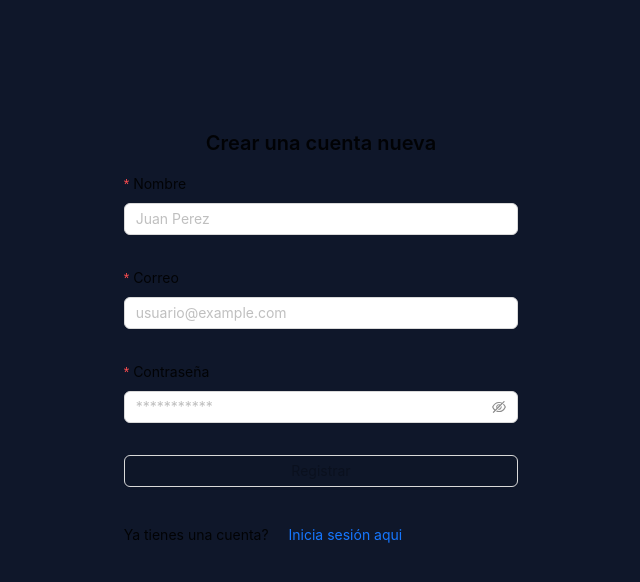
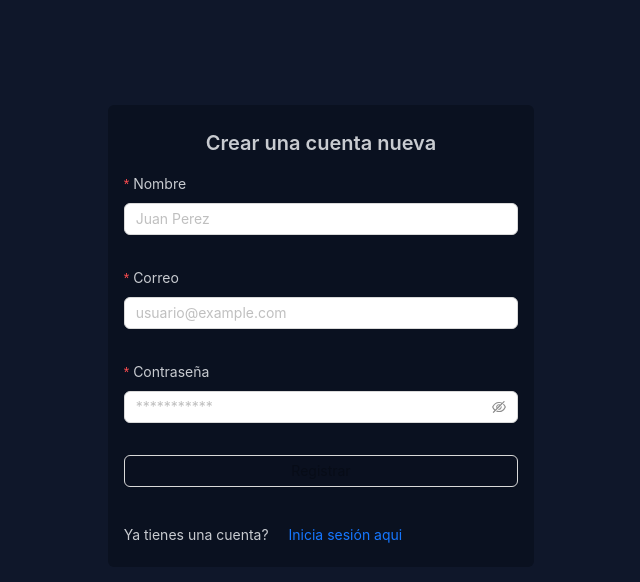
Before and after one commit to whoAngeel/exoplanet-client, a React (Vite) app: page /register in a window 1280 px wide. Shown: the top 582 px of the page, without its empty margins (319-959 px from the left). Built offline with nearby package versions, Linux system fonts and the light colour scheme.

Commit message:
cambios x

```diff
--- a/src/App.jsx
+++ b/src/App.jsx
@@ -1,5 +1,4 @@
 import AppRouter from "./routes/AppRouter";
-import { ConfigProvider, message } from "antd";
 import { Provider } from "react-redux";
 // import {store, persistor} from
 import { PersistGate } from "redux-persist/integration/react";
@@ -8,9 +7,7 @@ function App() {
 	return (
 		<Provider store={store}>
 			<PersistGate loading={null} persistor={persistor}>
-				<ConfigProvider>
-					<AppRouter />
-				</ConfigProvider>
+				<AppRouter />
 			</PersistGate>
 		</Provider>
 	);
--- a/src/pages/Home.jsx
+++ b/src/pages/Home.jsx
@@ -1,5 +1,5 @@
 function Home() {
-	return <h1 className="text-3xl font-bold underline">Exoplanet</h1>;
+	return <h1 className="text-3xl font-bold underline flex-1 h-full">ExoPlanet</h1>;
 }
 
 export default Home;
--- a/src/pages/Login.jsx
+++ b/src/pages/Login.jsx
@@ -30,19 +30,19 @@ function Login() {
 		dispatch(loginAuth(values));
 	};
 	return (
-		<div className="flex h-full items-center justify-center min-h-screen bg-base-50 ">
+		<div className="flex h-full items-center justify-center min-h-screen  ">
 			{contextHolder}
 			<Form
 				form={form}
 				onFinish={handleFinish}
 				layout="vertical"
-				className="w-10-12 sm:w-10/12 lg:w-4/12 -mt-32 flex flex-col gap-2 p-4 bg-base-400 rounded-md"
+				className="w-10-12 sm:w-10/12 lg:w-4/12 -mt-32 flex flex-col gap-2 p-4 text-base-content bg-base-300 rounded-md"
 			>
-				<h2 className="text-xl font-semibold text-center my-2">
+				<h2 className="text-xl font-semibold text-center my-2 text-base-content">
 					Inicia sesión para jugar
 				</h2>
 				<Form.Item
-					label="Correo"
+					label={<span className="text-base-content">Correo</span>}
 					name="email"
 					required
 					rules={[
@@ -58,7 +58,11 @@ function Login() {
 				>
 					<Input placeholder="usuario@example.com" />
 				</Form.Item>
-				<Form.Item label="Contraseña" name="password" required>
+				<Form.Item
+					label={<span className="text-base-content">Contraseña</span>}
+					name="password"
+					required
+				>
 					<Input.Password placeholder="contraseña" />
 				</Form.Item>
 				<Form.Item shouldUpdate>
@@ -67,6 +71,7 @@ function Login() {
 							type="primary"
 							block
 							htmlType="submit"
+							className="btn btn-primary btn-sm text-primary-content"
 							loading={isLoading}
 							disabled={
 								!clientReady ||
--- a/src/pages/Register.jsx
+++ b/src/pages/Register.jsx
@@ -34,19 +34,19 @@ function Register() {
 	}, [token]);
 
 	return (
-		<div className="flex items-center justify-center min-h-screen bg-base-50">
+		<div className="flex items-center justify-center min-h-screen text-base-content">
 			{contextHolder}
 			<Form
 				onFinish={onFinish}
 				form={form}
 				layout="vertical"
-				className="w-10-12 sm:w-10/12 lg:w-4/12 -mt-32 flex flex-col gap-2 p-4 bg-base-400 rounded-md"
+				className="w-10-12 sm:w-10/12 lg:w-4/12 -mt-32 flex flex-col gap-2 p-4 text-base-content bg-base-300 rounded-md"
 			>
 				<h2 className="text-xl font-semibold text-center my-2">
 					Crear una cuenta nueva
 				</h2>
 				<Form.Item
-					label="Nombre"
+					label={<span className="text-base-content">Nombre</span>}
 					name="fullName"
 					required
 					rules={[
@@ -63,7 +63,7 @@ function Register() {
 					<Input placeholder="Juan Perez" />
 				</Form.Item>
 				<Form.Item
-					label="Correo"
+					label={<span className="text-base-content">Correo</span>}
 					name="email"
 					required
 					rules={[
@@ -81,7 +81,7 @@ function Register() {
 					<Input placeholder="usuario@example.com" />
 				</Form.Item>
 				<Form.Item
-					label="Contraseña"
+					label={<span className="text-base-content">Contraseña</span>}
 					name="password"
 					required
 					rules={[
```
